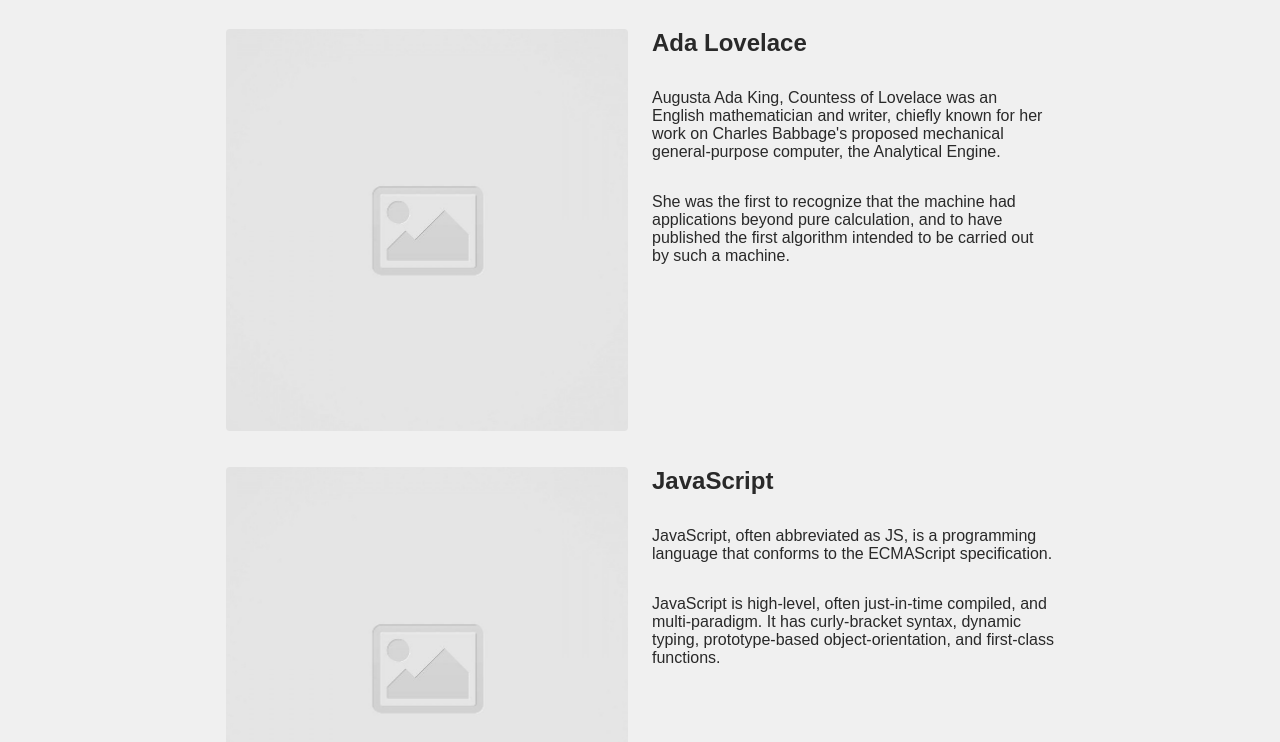
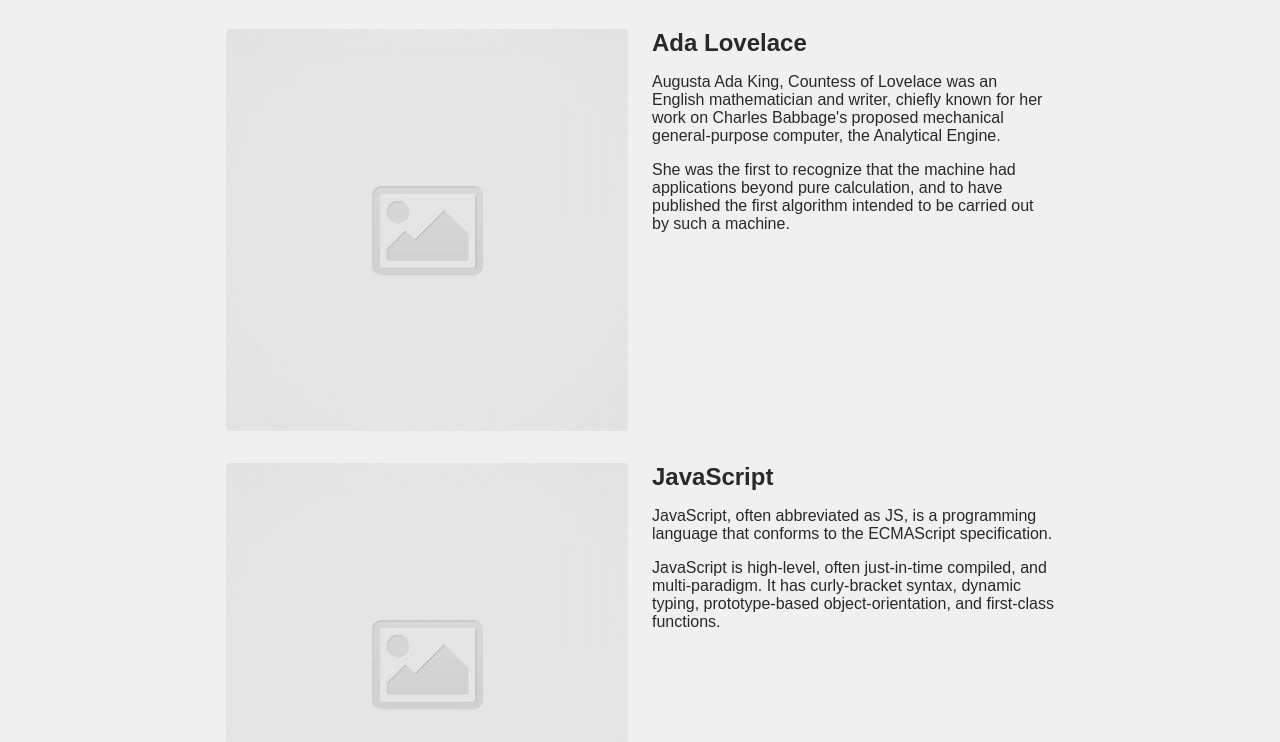
Before and after one commit to kyle-kettler/code-journal, a website: page index.html in a window 1280 px wide. Shown: the part 58-800 px from the top of the page. Drawn offline with Linux system fonts and the light colour scheme; a web font is replaced by a local one.

Commit message:
Create an event listener on the document which listens for the DOMContentLoaded event. In the callback function for that event, loop through the data.entries array and generate a DOM tree for each entry in the array, and append that DOM tree to the unordered list. #2

```diff
--- a/css/layout.css
+++ b/css/layout.css
@@ -24,6 +24,13 @@
   width: 100%;
 }
 
+.entry-col {
+  width: 100%;
+  display: flex;
+  flex-direction: column;
+  row-gap: 1rem;
+}
+
 @media screen and (min-width: 768px) {
   .container {
     max-width: 900px;
@@ -41,4 +48,9 @@
   .col-half {
     width: 50%;
   }
+
+  .entry-col {
+    width: 50%;
+    padding: 0 0.75rem;
+  }
 }
--- a/index.html
+++ b/index.html
@@ -69,20 +69,20 @@
     <div data-view="entries" >
       <ul id="entries-list" class="entries-list">
         <li class="row">
-          <div class="col-half">
+          <div class="entry-col">
             <img src="images/placeholder-image-square.jpg" class="entry-img" alt="entry-image">
           </div>
-          <div class="col-half row">
+          <div class="entry-col">
             <h2>Ada Lovelace</h2>
             <p>Augusta Ada King, Countess of Lovelace was an English mathematician and writer, chiefly known for her work on Charles Babbage's proposed mechanical general-purpose computer, the Analytical Engine.</p>
             <p>She was the first to recognize that the machine had applications beyond pure calculation, and to have published the first algorithm intended to be carried out by such a machine.</p>
           </div>
         </li>
         <li class="row">
-          <div class="col-half">
+          <div class="entry-col">
             <img src="images/placeholder-image-square.jpg" class="entry-img" alt="entry-image">
           </div>
-          <div class="col-half row">
+          <div class="entry-col">
             <h2>JavaScript</h2>
             <p>JavaScript, often abbreviated as JS, is a programming language that conforms to the ECMAScript specification.</p>
             <p>JavaScript is high-level, often just-in-time compiled, and multi-paradigm. It has curly-bracket syntax, dynamic typing, prototype-based object-orientation, and first-class functions.</p>
--- a/js/main.js
+++ b/js/main.js
@@ -25,7 +25,7 @@
   $entryItem.setAttribute('class', 'row');
 
   const $entryCol1 = document.createElement('div');
-  $entryCol1.setAttribute('class', 'col-half');
+  $entryCol1.setAttribute('class', 'entry-col');
 
   const $entryImg = document.createElement('img');
   $entryImg.setAttribute('src', entry.photoURL);
@@ -33,7 +33,7 @@
   $entryImg.setAttribute('alt', entry.title);
 
   const $entryCol2 = document.createElement('div');
-  $entryCol2.setAttribute('class', 'col-half row');
+  $entryCol2.setAttribute('class', 'entry-col');
 
   const $entryH2 = document.createElement('h2');
   $entryH2.textContent = entry.title;
@@ -50,4 +50,10 @@
   return $entryItem;
 }
 
-renderEntry(data.entries[0]);
+document.addEventListener('DOMContentLoaded', event => {
+  const $entryList = document.querySelector('#entries-list');
+
+  for (const entry in data.entries) {
+    $entryList.appendChild(renderEntry(data.entries[entry]));
+  }
+});
```
